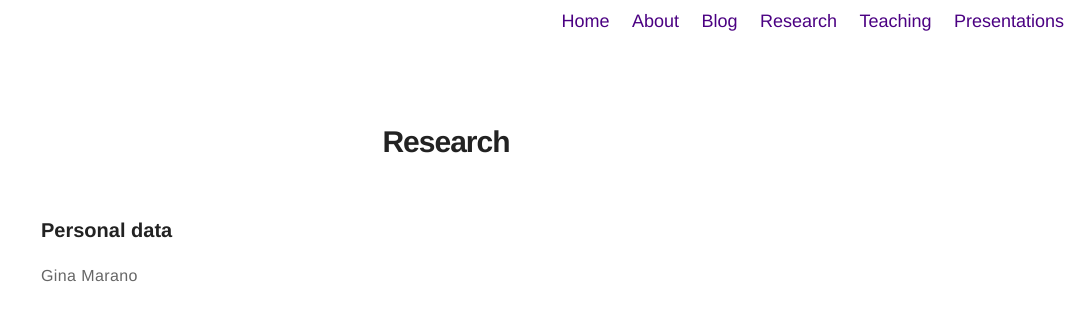
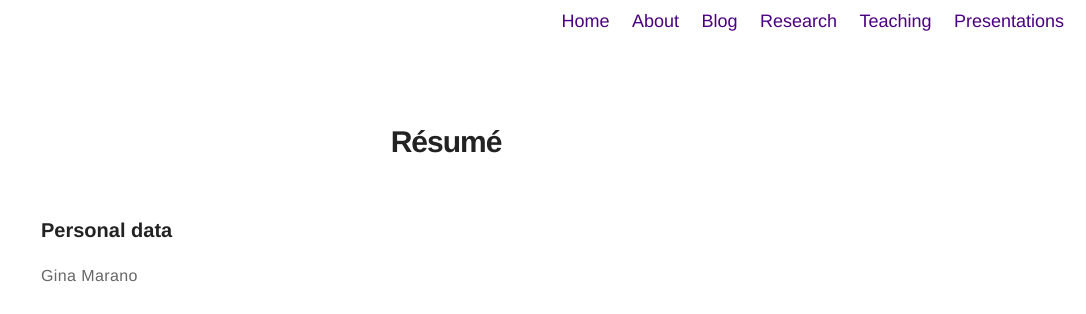
Before and after one commit to maranog15/ginamarano.com, a Jekyll site: the page built from resume.md, in a window 1280 px wide. Shown: the top 314 px of the page, without its empty margins (194-1280 px from the left). Built offline with Jekyll 4.4.1, drawn with Linux system fonts in a browser that asks for light colours.

Commit message:
no CLNAME

```diff
--- a/resume.md
+++ b/resume.md
@@ -3,7 +3,7 @@ title: Résumé
 layout: page
 ---
 
-# Research
+# Résumé
 
 
 ### Personal data
```
Also changed, not shown: research.md (+0 -4 lines), teaching.md (+1 -2 lines).
